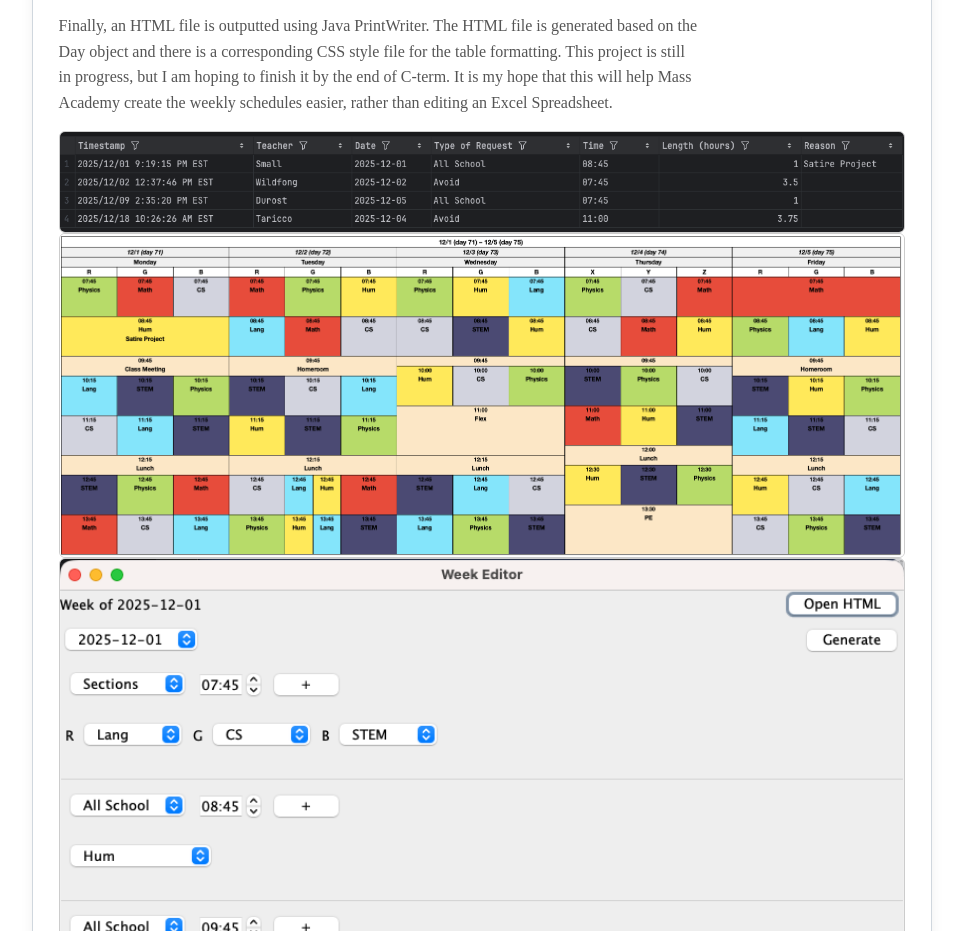
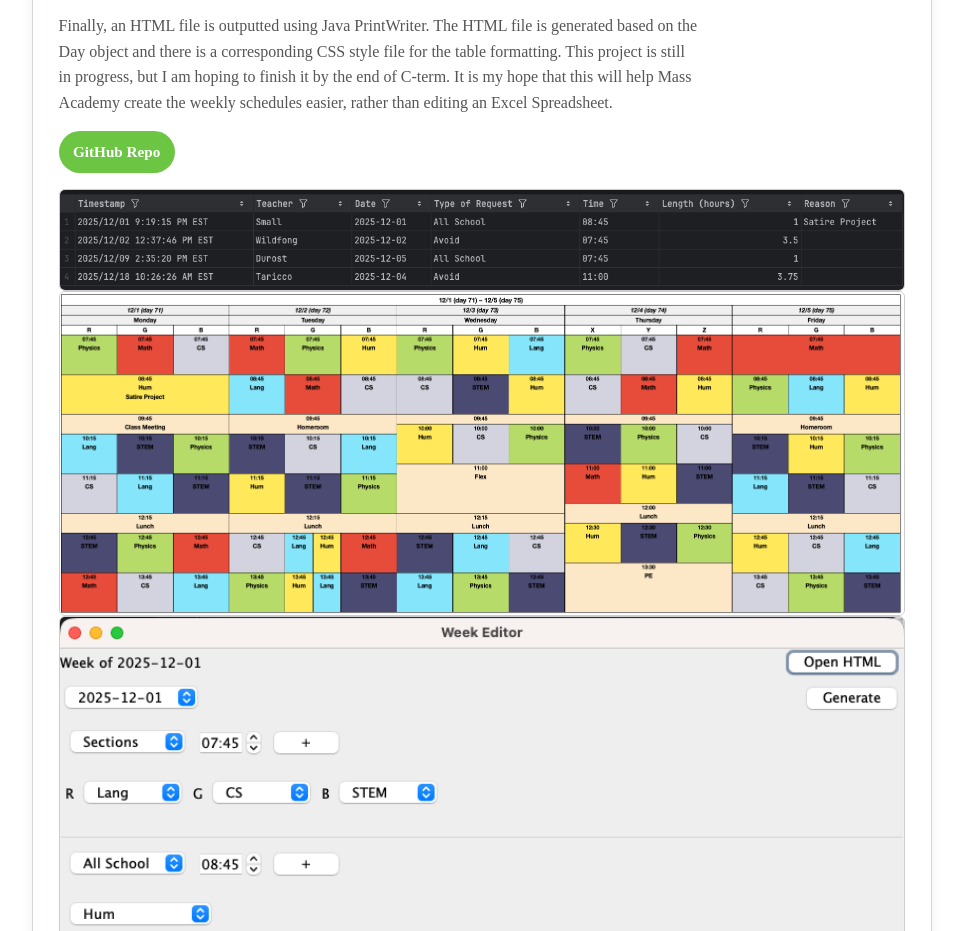
Before and after one commit to coreylu2027/Personal-Website, a plain HTML site: page cs.html in a window 1280 px wide. Shown: the part 2680-3611 px from the top of the page, without its empty margins (158-1121 px from the left). Drawn offline with Linux system fonts and the light colour scheme; a web font is replaced by a local one.

Commit message:
added github repo link to cs project

```diff
--- a/cs.html
+++ b/cs.html
@@ -90,6 +90,8 @@
       schedules easier, rather than editing an Excel Spreadsheet.
     </p>
 
+    <a class="btn-link github" href="https://github.com/coreylu2027/MAMSSchedulerApp" rel="noopener" target="_blank">GitHub Repo</a>
+
     <div class="doc-frame screenshot-gallery">
       <img src="images/csv_requests.png" alt="Screenshot of the requests csv file">
       <img src="images/html_output.png" alt="The html output table of a weekly schedule">
--- a/css/style.css
+++ b/css/style.css
@@ -1,8 +1,4 @@
 @charset "UTF-8";
-
-/* ==============================
-   RESET & BASE
-   ============================== */
 
 /* Layout foundation (inspired by W3Schools: Box Sizing, Responsive Web Design, Flexbox/Grid) */
 *,
@@ -23,9 +19,6 @@ body {
     font-family: "Hepta Slab", serif;
 }
 
-/* ==============================
-   CSS VARIABLES
-   ============================== */
 
 :root {
     --bg: #ffffff;
@@ -50,10 +43,6 @@ body {
     --shadow-sm: 0 1px 2px rgba(0, 0, 0, .06);
     --shadow-md: 0 4px 14px rgba(0, 0, 0, .08);
 }
-
-/* ==============================
-   NAVIGATION
-   ============================== */
 
 /* Top navigation: sticky and responsive (https://www.w3schools.com/howto/howto_js_navbar_sticky.asp) */
 .top-nav {
@@ -88,10 +77,6 @@ body {
     color: #ffffff;
     font-weight: 700;
 }
-
-/* ==============================
-   HERO SECTION
-   ============================== */
 
 .hero {
     background: linear-gradient(180deg, #f5f7ff, #ffffff);
@@ -131,10 +116,6 @@ body {
     box-shadow: var(--shadow-md);
 }
 
-/* ==============================
-   LAYOUT UTILITIES
-   ============================== */
-
 /* Container and flow spacing (https://www.w3schools.com/howto/howto_css_center-website.asp) */
 .container {
     margin-top: var(--space-lg);
@@ -165,10 +146,6 @@ body {
         grid-template-columns: 1fr 1fr;
     }
 }
-
-/* ==============================
-   CARDS, MEDIA, AND PHOTO GALLERY
-   ============================== */
 
 /* Cards and content blocks */
 .card {
@@ -233,10 +210,6 @@ body {
         grid-template-columns: repeat(4, 1fr);
     }
 }
-
-/* ==============================
-   COURSE PAGE, DESCRIPTION, ASSIGNMENT, AND IFRAME STYLES
-   ============================== */
 
 .course-page {
     padding: 2.5rem 0;
@@ -326,7 +299,7 @@ body {
 }
 .doc-frame img {
     width: 100%;
-    height: auto;           /* ← key line */
+    height: auto;
     display: block;
     border: 1px solid #ccc;
     border-radius: 6px;
@@ -335,11 +308,7 @@ body {
     margin-top: 0.7rem;
 }
 
-/* ==============================
-   BUTTON STYLE LINKS
-   ============================== */
-
-/* Button-style links (won't affect index unless you use .btn-link there) */
+/* Button-style links */
 .btn-link {
     display: inline-block;
     background: #0077b6;
@@ -351,6 +320,9 @@ body {
     font-size: 0.95rem;
 }
 
+.btn-link.github {
+    background: #6cc644
+}
 
 .btn-link:visited,
 .btn-link:hover,
@@ -368,9 +340,7 @@ body {
     font-size: 0.9rem;
 }
 
-/* ==============================
-   SLIDESHOW (Spanish memes)
-   ============================== */
+/* https://www.w3schools.com/howto/howto_js_slideshow.asp */
 
 .slideshow {
     margin-top: 1rem;
@@ -424,20 +394,12 @@ body {
     background: #0077b6;
 }
 
-/* ==============================
-   FOOTER
-   ============================== */
-
 .site-footer {
     margin-top: var(--space-xl);
     padding: var(--space-lg) 0;
     border-top: 1px solid var(--border);
     background: #fafafa;
 }
-
-/* ==============================
-   TEXT HELPERS
-   ============================== */
 
 .small {
     font-size: .925rem;
@@ -446,10 +408,6 @@ body {
 .muted {
     color: var(--muted);
 }
-
-/* ==============================
-   RESPONSIVE ADJUSTMENTS
-   ============================== */
 
 @media (max-width: 600px) {
     .course-page {
```
